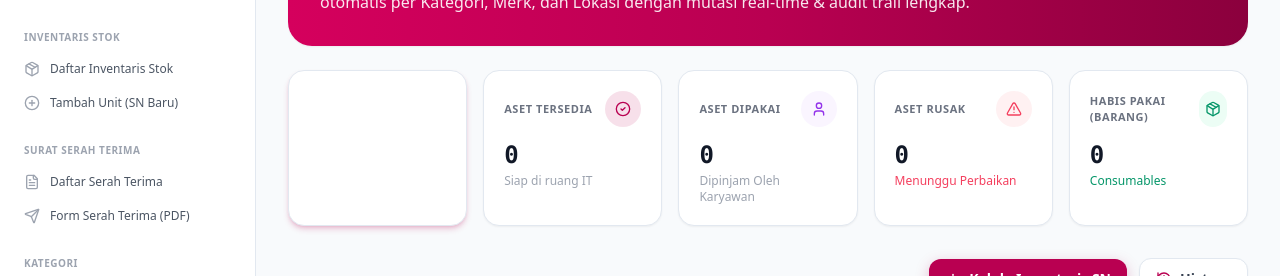
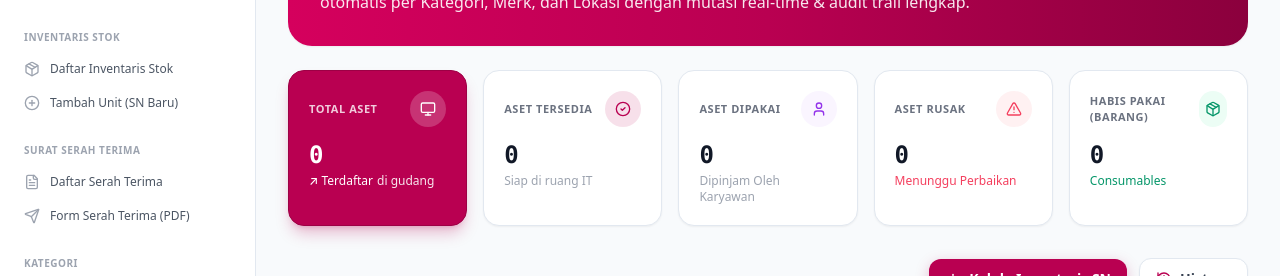
Before and after one commit to jetjetters/stock-management-it-warehouse, a Next.js app: page / in a window 1280 px wide. In both pictures the pointer is over the element 377 px from the left and 354 px from the top of the page. Shown: the part 206-482 px from the top of the page. Built offline with nearby package versions, Linux system fonts and the light colour scheme; no server answers; the database is empty.

Commit message:
fix(theme): ensure dashboard metric card hover adopts primary color over card background

```diff
--- a/src/app/globals.css
+++ b/src/app/globals.css
@@ -63,16 +63,6 @@ main {
   background-color: var(--primary) !important;
 }
 
-.hover\:bg-\[\#b90051\]:hover {
-  background-color: var(--primary) !important;
-}
-
-.hover\:bg-\[\#a00045\]:hover,
-.hover\:bg-\[\#8f003e\]:hover,
-.hover\:bg-\[\#8a003b\]:hover {
-  background-color: var(--primary-hover) !important;
-}
-
 .text-\[\#b90051\],
 .text-\[\#a00045\],
 .text-\[\#8f003e\],
@@ -80,26 +70,8 @@ main {
   color: var(--primary) !important;
 }
 
-.hover\:text-\[\#b90051\]:hover,
-.hover\:text-\[\#8a003b\]:hover {
-  color: var(--primary) !important;
-}
-
-.group:hover .group-hover\:text-\[\#b90051\] {
-  color: var(--primary) !important;
-}
-
 .border-\[\#b90051\],
 .border-\[\#a00045\] {
-  border-color: var(--primary) !important;
-}
-
-.hover\:border-\[\#b90051\]:hover,
-.hover\:border-\[\#a00045\]:hover {
-  border-color: var(--primary) !important;
-}
-
-.group:hover .group-hover\:border-\[\#b90051\] {
   border-color: var(--primary) !important;
 }
 
@@ -123,15 +95,6 @@ main {
   background-color: var(--primary-light) !important;
 }
 
-.hover\:bg-\[\#fff0f4\]:hover,
-.hover\:bg-\[\#fae2ea\]:hover,
-.hover\:bg-\[\#fad2df\]:hover,
-.hover\:bg-\[\#f8c0d3\]:hover,
-.hover\:bg-\[\#fff5f8\]:hover,
-.hover\:bg-\[\#fce7ee\]\/30:hover {
-  background-color: var(--primary-light) !important;
-}
-
 .border-\[\#f5b8cc\],
 .border-\[\#f8c8d8\],
 .border-\[\#f0a8bf\],
@@ -139,10 +102,6 @@ main {
 .border-\[\#e8b5c4\],
 .border-\[\#f5b8cc\]\/50,
 .border-\[\#f5b8cc\]\/60 {
-  border-color: var(--primary-border) !important;
-}
-
-.hover\:border-\[\#f5b8cc\]:hover {
   border-color: var(--primary-border) !important;
 }
 
@@ -262,6 +221,141 @@ main .bg-gray-50\/75 {
   background-color: rgba(255, 255, 255, 0.03) !important;
 }
 
+/* ==============================================================================
+   6. INTERACTIVE HOVER & GROUP-HOVER OVERRIDES (Highest Cascade Priority)
+   Ensures card and button hover styles override static card-bg and dark-theme rules
+   ============================================================================== */
+
+/* A. Dashboard Metric Cards & Primary Hover Backgrounds */
+.dashboard-metric-card:hover,
+main .dashboard-metric-card:hover,
+div.dashboard-metric-card:hover,
+.hover\:bg-\[\#b90051\]:hover,
+main .hover\:bg-\[\#b90051\]:hover,
+main div.hover\:bg-\[\#b90051\]:hover,
+main a.hover\:bg-\[\#b90051\]:hover,
+main button.hover\:bg-\[\#b90051\]:hover,
+.bg-white.hover\:bg-\[\#b90051\]:hover,
+main .bg-white.hover\:bg-\[\#b90051\]:hover,
+main .bg-white.rounded-2xl.hover\:bg-\[\#b90051\]:hover,
+main .bg-white.rounded-xl.hover\:bg-\[\#b90051\]:hover {
+  background-color: var(--primary) !important;
+}
+
+/* B. Hover Border Color Overrides */
+.dashboard-metric-card:hover,
+main .dashboard-metric-card:hover,
+.hover\:border-\[\#a00045\]:hover,
+.hover\:border-\[\#b90051\]:hover,
+main .hover\:border-\[\#a00045\]:hover,
+main .hover\:border-\[\#b90051\]:hover,
+main div.hover\:border-\[\#a00045\]:hover,
+main a.hover\:border-\[\#a00045\]:hover,
+main button.hover\:border-\[\#a00045\]:hover,
+main .border-gray-200.hover\:border-\[\#a00045\]:hover,
+main .border-gray-200.rounded-2xl.hover\:border-\[\#a00045\]:hover,
+main .border-gray-200.rounded-xl.hover\:border-\[\#a00045\]:hover {
+  border-color: var(--primary-hover, var(--primary)) !important;
+}
+
+/* C. Hover Shadow Overrides */
+.dashboard-metric-card:hover,
+main .dashboard-metric-card:hover,
+.hover\:shadow-\[\#b90051\]\/20:hover,
+.hover\:shadow-\[\#b90051\]\/30:hover,
+main .hover\:shadow-\[\#b90051\]\/20:hover,
+main .hover\:shadow-\[\#b90051\]\/30:hover {
+  box-shadow: 0 10px 15px -3px var(--primary-shadow, rgba(0, 0, 0, 0.15)), 0 4px 6px -4px var(--primary-shadow, rgba(0, 0, 0, 0.15)) !important;
+}
+
+/* D. Darker Primary Hover (solid primary buttons like submit / save) */
+.hover\:bg-\[\#a00045\]:hover,
+.hover\:bg-\[\#8f003e\]:hover,
+.hover\:bg-\[\#8a003b\]:hover,
+main .hover\:bg-\[\#a00045\]:hover,
+main .hover\:bg-\[\#8f003e\]:hover,
+main .hover\:bg-\[\#8a003b\]:hover,
+main button.hover\:bg-\[\#a00045\]:hover,
+main a.hover\:bg-\[\#a00045\]:hover {
+  background-color: var(--primary-hover) !important;
+}
+
+/* E. Light Tint Hovers */
+.hover\:bg-\[\#fae2ea\]:hover,
+.hover\:bg-\[\#fad2df\]:hover,
+.hover\:bg-\[\#f8c0d3\]:hover,
+.hover\:bg-\[\#fff0f4\]:hover,
+.hover\:bg-\[\#fff5f8\]:hover,
+.hover\:bg-\[\#fce7ee\]\/30:hover,
+main .hover\:bg-\[\#fae2ea\]:hover,
+main .hover\:bg-\[\#fad2df\]:hover,
+main .hover\:bg-\[\#f8c0d3\]:hover,
+main .hover\:bg-\[\#fff0f4\]:hover,
+main .hover\:bg-\[\#fff5f8\]:hover,
+main .bg-white.hover\:bg-\[\#fae2ea\]:hover,
+main .bg-white.hover\:bg-\[\#fad2df\]:hover {
+  background-color: var(--primary-light) !important;
+}
+
+/* F. Light Border Hovers */
+.hover\:border-\[\#f5b8cc\]:hover,
+main .hover\:border-\[\#f5b8cc\]:hover,
+main .border-gray-200.hover\:border-\[\#f5b8cc\]:hover {
+  border-color: var(--primary-border) !important;
+}
+
+/* G. Hover Text Colors */
+.hover\:text-white:hover,
+main .hover\:text-white:hover,
+main a.hover\:text-white:hover,
+main button.hover\:text-white:hover {
+  color: #ffffff !important;
+}
+
+.hover\:text-\[\#b90051\]:hover,
+.hover\:text-\[\#8a003b\]:hover,
+main .hover\:text-\[\#b90051\]:hover,
+main .hover\:text-\[\#8a003b\]:hover {
+  color: var(--primary) !important;
+}
+
+/* H. Group-Hover Children Overrides (Cards, Rows, Composite Components) */
+.group:hover .group-hover\:text-white,
+.dashboard-metric-card:hover .group-hover\:text-white,
+main .group:hover .group-hover\:text-white,
+main .dashboard-metric-card:hover .group-hover\:text-white {
+  color: #ffffff !important;
+}
+
+.group:hover .group-hover\:text-white\/80,
+.dashboard-metric-card:hover .group-hover\:text-white\/80,
+main .group:hover .group-hover\:text-white\/80,
+main .dashboard-metric-card:hover .group-hover\:text-white\/80 {
+  color: rgba(255, 255, 255, 0.8) !important;
+}
+
+.group:hover .group-hover\:text-white\/90,
+.dashboard-metric-card:hover .group-hover\:text-white\/90,
+main .group:hover .group-hover\:text-white\/90,
+main .dashboard-metric-card:hover .group-hover\:text-white\/90 {
+  color: rgba(255, 255, 255, 0.9) !important;
+}
+
+.group:hover .group-hover\:bg-white\/20,
+.dashboard-metric-card:hover .group-hover\:bg-white\/20,
+main .group:hover .group-hover\:bg-white\/20,
+main .dashboard-metric-card:hover .group-hover\:bg-white\/20 {
+  background-color: rgba(255, 255, 255, 0.2) !important;
+}
+
+.group:hover .group-hover\:text-\[\#b90051\] {
+  color: var(--primary) !important;
+}
+
+.group:hover .group-hover\:border-\[\#b90051\] {
+  border-color: var(--primary) !important;
+}
+
 /* Ensure official print documents remain pristine black on white */
 .print-clean-container,
 .print-clean-container * {
--- a/src/app/page.tsx
+++ b/src/app/page.tsx
@@ -87,7 +87,7 @@ export default async function DashboardPage() {
       {/* 5 Analytics Metric Cards */}
       <div className="grid grid-cols-1 sm:grid-cols-2 lg:grid-cols-5 gap-4">
         {/* TOTAL ASET */}
-        <div className="bg-white border border-gray-200 rounded-2xl p-5 space-y-3 shadow-sm hover:bg-[#b90051] hover:border-[#a00045] hover:shadow-md hover:shadow-[#b90051]/20 transition-all duration-200 group cursor-pointer">
+        <div className="dashboard-metric-card bg-white border border-gray-200 rounded-2xl p-5 space-y-3 shadow-sm hover:bg-[#b90051] hover:border-[#a00045] hover:shadow-md hover:shadow-[#b90051]/20 transition-all duration-200 group cursor-pointer">
           <div className="flex items-center justify-between">
             <span className="text-[11px] font-bold text-gray-500 group-hover:text-white/80 uppercase tracking-wider transition-colors">
               TOTAL ASET
@@ -106,7 +106,7 @@ export default async function DashboardPage() {
         </div>
 
         {/* ASET TERSEDIA */}
-        <div className="bg-white border border-gray-200 rounded-2xl p-5 space-y-3 shadow-sm hover:bg-[#b90051] hover:border-[#a00045] hover:shadow-md hover:shadow-[#b90051]/20 transition-all duration-200 group cursor-pointer">
+        <div className="dashboard-metric-card bg-white border border-gray-200 rounded-2xl p-5 space-y-3 shadow-sm hover:bg-[#b90051] hover:border-[#a00045] hover:shadow-md hover:shadow-[#b90051]/20 transition-all duration-200 group cursor-pointer">
           <div className="flex items-center justify-between">
             <span className="text-[11px] font-bold text-gray-500 group-hover:text-white/80 uppercase tracking-wider transition-colors">
               ASET TERSEDIA
@@ -122,7 +122,7 @@ export default async function DashboardPage() {
         </div>
 
         {/* ASET DIPAKAI */}
-        <div className="bg-white border border-gray-200 rounded-2xl p-5 space-y-3 shadow-sm hover:bg-[#b90051] hover:border-[#a00045] hover:shadow-md hover:shadow-[#b90051]/20 transition-all duration-200 group cursor-pointer">
+        <div className="dashboard-metric-card bg-white border border-gray-200 rounded-2xl p-5 space-y-3 shadow-sm hover:bg-[#b90051] hover:border-[#a00045] hover:shadow-md hover:shadow-[#b90051]/20 transition-all duration-200 group cursor-pointer">
           <div className="flex items-center justify-between">
             <span className="text-[11px] font-bold text-gray-500 group-hover:text-white/80 uppercase tracking-wider transition-colors">
               ASET DIPAKAI
@@ -138,7 +138,7 @@ export default async function DashboardPage() {
         </div>
 
         {/* ASET RUSAK */}
-        <div className="bg-white border border-gray-200 rounded-2xl p-5 space-y-3 shadow-sm hover:bg-[#b90051] hover:border-[#a00045] hover:shadow-md hover:shadow-[#b90051]/20 transition-all duration-200 group cursor-pointer">
+        <div className="dashboard-metric-card bg-white border border-gray-200 rounded-2xl p-5 space-y-3 shadow-sm hover:bg-[#b90051] hover:border-[#a00045] hover:shadow-md hover:shadow-[#b90051]/20 transition-all duration-200 group cursor-pointer">
           <div className="flex items-center justify-between">
             <span className="text-[11px] font-bold text-gray-500 group-hover:text-white/80 uppercase tracking-wider transition-colors">
               ASET RUSAK
@@ -154,7 +154,7 @@ export default async function DashboardPage() {
         </div>
 
         {/* HABIS PAKAI (BARANG) */}
-        <div className="bg-white border border-gray-200 rounded-2xl p-5 space-y-3 shadow-sm hover:bg-[#b90051] hover:border-[#a00045] hover:shadow-md hover:shadow-[#b90051]/20 transition-all duration-200 group cursor-pointer">
+        <div className="dashboard-metric-card bg-white border border-gray-200 rounded-2xl p-5 space-y-3 shadow-sm hover:bg-[#b90051] hover:border-[#a00045] hover:shadow-md hover:shadow-[#b90051]/20 transition-all duration-200 group cursor-pointer">
           <div className="flex items-center justify-between">
             <span className="text-[11px] font-bold text-gray-500 group-hover:text-white/80 uppercase tracking-wider transition-colors">
               HABIS PAKAI (BARANG)
```
